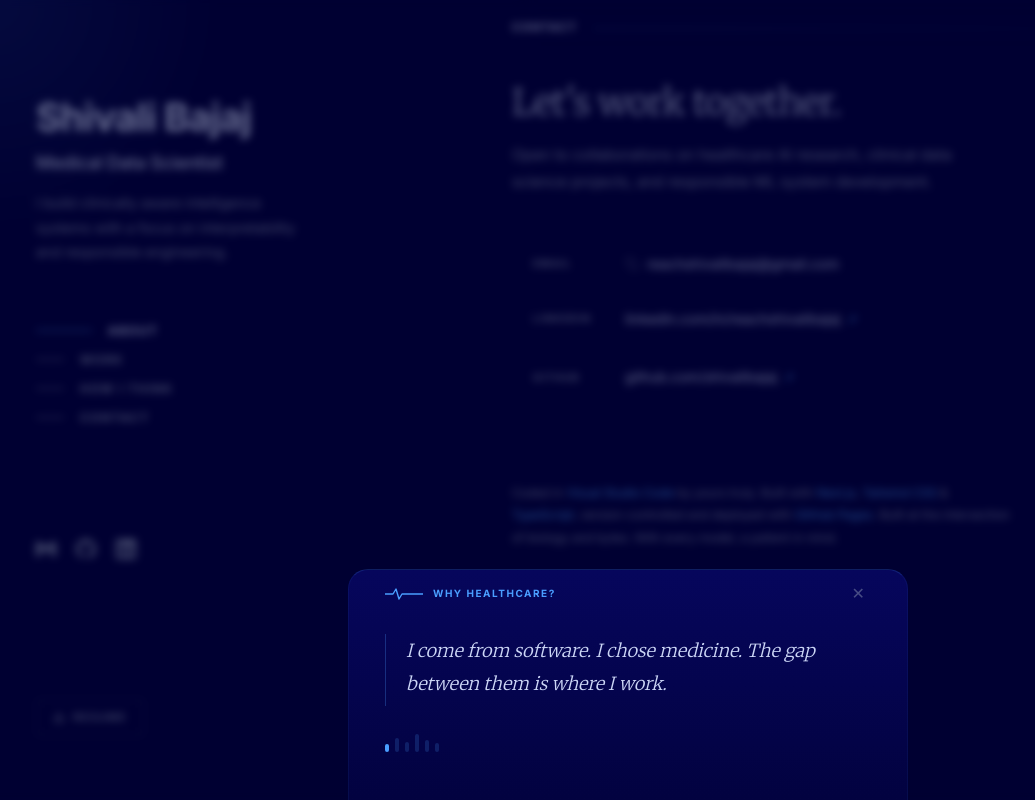
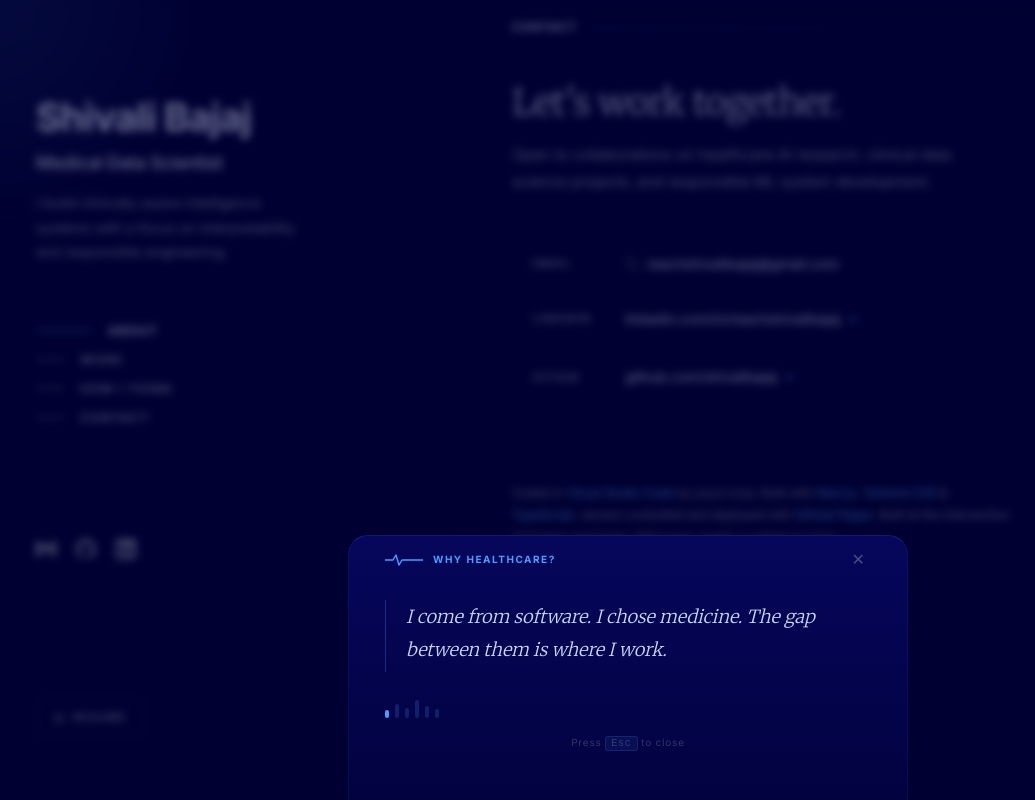
Before and after one commit to ShivaliBajaj/shivalibajaj.github.io, a Next.js app: page / in a window 1280 px wide. Both pictures are taken after a click on the button "WHY HEALTHCARE?". Shown: the part 3723-4523 px from the top of the page, without its empty margins (12-1047 px from the left). Built offline with nearby package versions, Linux system fonts and the light colour scheme.

Commit message:
Add Esc to close hint on WhyHealthcare card

```diff
--- a/components/WhyHealthcare.tsx
+++ b/components/WhyHealthcare.tsx
@@ -219,6 +219,18 @@ export default function WhyHealthcare() {
                 />
               ))}
             </div>
+                        {/* Keyboard hint */}
+            <p style={{
+              fontFamily:    "'Inter', sans-serif",
+              fontSize:      10,
+              color:         "rgba(136,146,176,0.35)",
+              letterSpacing: "0.08em",
+              textAlign:     "center",
+              marginTop:     16,
+              marginBottom:  0,
+            }}>
+              Press <kbd style={{ fontFamily: "monospace", background: "rgba(74,158,255,0.08)", border: "1px solid rgba(74,158,255,0.15)", borderRadius: 3, padding: "1px 5px" }}>Esc</kbd> to close
+            </p>
           </div>
         </>
       )}
```
